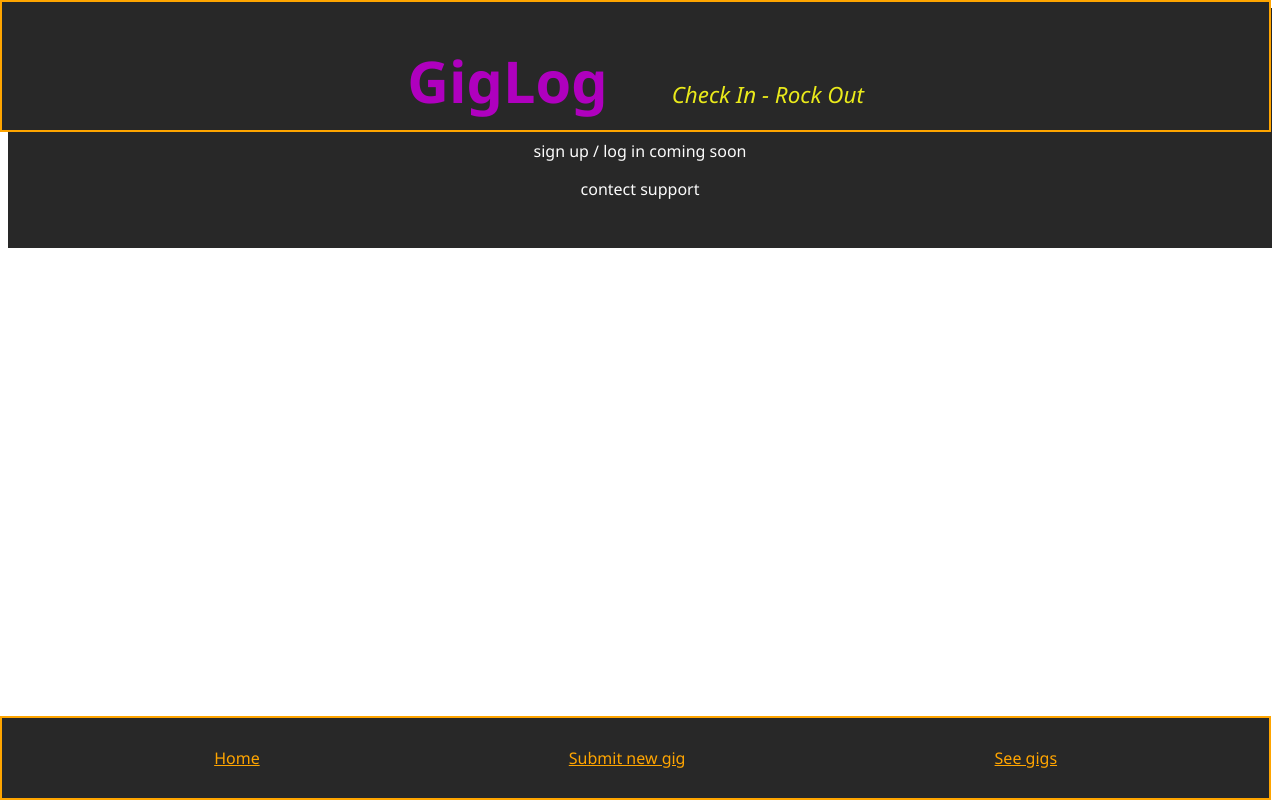
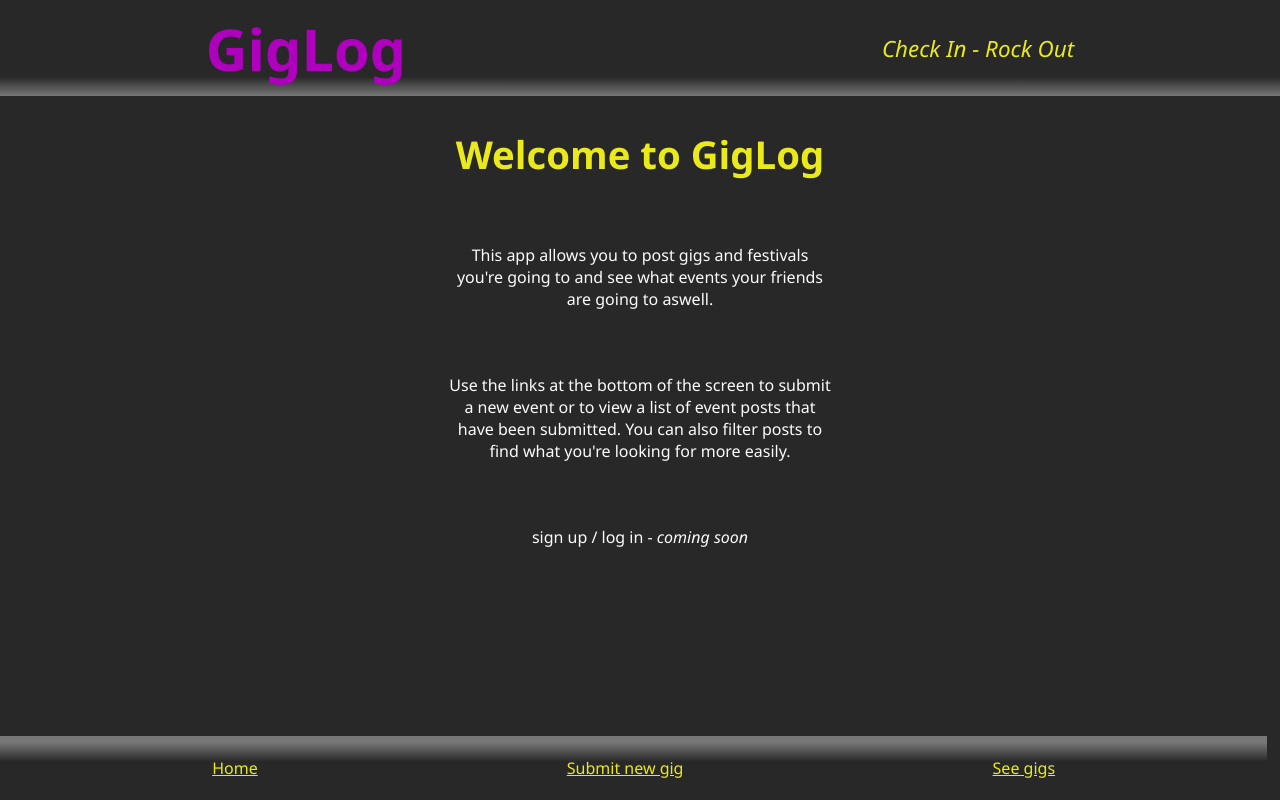
Before and after one commit to rlefevre6505-mh/assignment-week7, a React (Vite) app in the folder client/: page / in a window 1280 px wide. Built offline with nearby package versions, Linux system fonts and the light colour scheme.

Commit message:
chore: updated styling

```diff
--- a/client/src/App.css
+++ b/client/src/App.css
@@ -4,29 +4,36 @@
   margin: 0;
   padding: 2rem;
   text-align: center;
-  background-color: rgb(40, 40, 40);
+
   color: rgb(252, 252, 252);
   font-family: "Segoe UI", Tahoma, Verdana, sans-serif;
 }
 
+* {
+  margin: 0;
+  background-color: rgb(40, 40, 40);
+}
+
 header {
-  border: solid 2px orange;
-  height: 8rem;
-  width: 99vw;
+  /* border: solid 2px orange; */
+  height: 6rem;
+  width: 100vw;
   display: flex;
-  align-items: baseline;
-  justify-content: center;
+  align-items: center;
+  justify-content: space-around;
   gap: 4rem;
   align-self: center;
   position: fixed;
   top: 0;
   left: 0;
-  background-color: rgb(40, 40, 40);
+  /* background-color: rgb(40, 40, 40); */
+  background: linear-gradient(rgb(40, 40, 40) 80%, rgb(119, 119, 119));
 }
 
 h1 {
   font-size: 3.6rem;
   color: rgb(175, 0, 190);
+  background-color: rgba(0, 0, 0, 0);
 }
 
 h2 {
@@ -34,37 +41,111 @@ h2 {
   font-size: 1.4rem;
   font-weight: 400;
   font-style: oblique;
+  background-color: rgba(0, 0, 0, 0);
 }
 
-.form-div {
-  margin-top: 30vh;
+.main-div {
+  margin-top: 6rem;
 }
 
 h3 {
+  font-size: 2.4rem;
   color: rgba(255, 255, 26, 0.9);
+  background-color: rgba(0, 0, 0, 0);
 }
 
+/* HOME COMPONENT */
+.home-page {
+  p {
+    margin: auto;
+    margin-top: 4rem;
+    margin-bottom: 4rem;
+    max-width: 24rem;
+  }
+}
+
+/* POSTS COMPONENT */
 .posts-container {
   display: flex;
 }
 
 .event-container {
-  border: solid 1px darkslategray;
+  border: solid 2px rgb(175, 0, 190);
+  padding: 16px 0 16px 0;
   margin: 10px 0 10px 0;
 }
 
 .attendees-container {
-  border: 2px solid pink;
+  font-size: 0.8rem;
   display: flex;
   flex-wrap: wrap;
   gap: 1rem;
-
   justify-content: center;
 }
 
+.event-name {
+  font-size: 1.6rem;
+}
+
+.event-details {
+  display: flex;
+  flex-direction: row;
+  gap: 1.2rem;
+  justify-content: center;
+}
+
+/* .event-date {
+}
+.event-location {
+} */
+
+.whos-going {
+  margin-top: 2rem;
+}
+
+h4 {
+  margin-bottom: 0.4rem;
+  color: rgb(175, 0, 190);
+}
+
+.attendee {
+  margin: 0.2rem;
+}
+
+/* FORM COMPONENT */
+form {
+  display: flex;
+  flex-direction: column;
+  align-items: center;
+  gap: 0.4rem;
+  label {
+    margin-top: 1.2rem;
+  }
+  input {
+    background-color: whitesmoke;
+    max-width: 20rem;
+  }
+  button {
+    margin-top: 2rem;
+    max-width: 12rem;
+    height: 2rem;
+    color: whitesmoke;
+    padding: 8px 24px 8px 24px;
+    border-radius: 8px;
+  }
+  button:hover {
+    cursor: pointer;
+  }
+  /* button:active {
+    vertical-align: top;
+    padding-top: 8px;
+  } */
+}
+
+/* FOOTER */
 footer {
-  border: solid 2px orange;
-  height: 10vh;
+  /* border: solid 2px orange; */
+  height: 8vh;
   width: 99vw;
   display: flex;
   justify-content: center;
@@ -72,22 +153,36 @@ footer {
   position: fixed;
   bottom: 0;
   left: 0;
-  background-color: rgb(40, 40, 40);
+  background: linear-gradient(
+    rgb(119, 119, 119) 10%,
+    rgb(40, 40, 40) 40%,
+    rgb(40, 40, 40)
+  );
+  /* background-color: rgb(40, 40, 40); */
   nav {
     min-width: 90vw;
     display: flex;
     align-items: center;
     justify-content: space-around;
+    background-color: rgba(0, 0, 0, 0);
     a {
       flex-grow: 1;
-      color: orange;
+      color: rgba(255, 255, 26, 0.9);
+      background-color: rgba(0, 0, 0, 0);
     }
   }
 }
 
-/* @media (width > 600px) {
-  .posts-container {
-    display: flex;
-    flex-direction: row;
+@media (width < 500px) {
+  header {
+    gap: 0.8rem;
+
+    h1 {
+      font-size: 2.8rem;
+      margin-left: 8px;
+    }
+    h2 {
+      margin-right: 8px;
+    }
   }
-} */
+}
--- a/client/src/App.jsx
+++ b/client/src/App.jsx
@@ -5,6 +5,7 @@ import Footer from "./components/Footer";
 import Home from "./components/Home";
 import Form from "./components/Form";
 import Event from "./components/Event";
+import Posts from "./components/Posts";
 
 function App() {
   // use a good amount of components to build the app! use props as needed
@@ -13,10 +14,9 @@ function App() {
   return (
     <>
       <Header />
-
-      <Routes className="routes">
+      <Routes>
         <Route path="/" element={<Home />} />
-        <Route path="/event" element={<Event />} />
+        <Route path="/event" element={<Posts />} />
         <Route path="/form" element={<Form />} />
       </Routes>
       <Footer />
--- a/client/src/components/Event.jsx
+++ b/client/src/components/Event.jsx
@@ -3,7 +3,9 @@ import { useState, useEffect } from "react";
 export default function Event() {
   const [posts, setPosts] = useState([]);
   const [attendees, setAttendees] = useState([]);
+  const [count, setCount] = useState(0);
 
+  // fethc requests
   useEffect(() => {
     async function fetchData() {
       const response = await fetch(
@@ -13,7 +15,8 @@ export default function Event() {
       setPosts(data);
     }
     fetchData();
-  }, []);
+    console.log("fetched events");
+  }, [count]);
 
   useEffect(() => {
     async function fetchData() {
@@ -24,7 +27,21 @@ export default function Event() {
       setAttendees(data);
     }
     fetchData();
-  }, []);
+    console.log("fetched attendees");
+  }, [count]);
+
+  //database polling
+  useEffect(() => {
+    console.log("useTimer hook useEffect callback");
+    const interval = setInterval(() => {
+      setCount((currentCount) => currentCount + 1);
+      console.log(count);
+    }, 5000);
+    return () => {
+      console.log("useTimer hook useEffect cleanup");
+      clearInterval(interval);
+    };
+  });
 
   return (
     <>
@@ -33,21 +50,24 @@ export default function Event() {
         const monthString = post.event_date.toString().slice(5, 7);
         const dayString = post.event_date.toString().slice(8, 10);
         const dateString = `${dayString} - ${monthString} - ${yearString}`;
-        console.log(dayString, monthString, yearString);
         return (
           <>
-            <h3>Gigs</h3>
             <div className="event-container" key={`event_key${i}`}>
-              <p>{post.event_name}</p>
-              <p>{dateString}</p>
-              <p>{post.event_location}</p>
-              <div>
-                <p>Who's going?</p>
+              <p className="event-name">{post.event_name}</p>
+              <div className="event-details">
+                <p className="event-date">{dateString}</p>
+                <p className="event-location">{post.event_location}</p>
+              </div>
+              <div className="whos-going">
+                <h4>Who's going?</h4>
                 <div className="attendees-container">
                   {attendees.map((attendee, index) => {
                     if (attendee.event_id == post.id) {
                       return (
-                        <p key={`${attendee.id}goingto${index}`}>
+                        <p
+                          className="attendee"
+                          key={`${attendee.id}goingto${index}`}
+                        >
                           {attendee.person}
                         </p>
                       );
--- a/client/src/components/Form.jsx
+++ b/client/src/components/Form.jsx
@@ -20,6 +20,11 @@ export default function Form() {
       },
       body: JSON.stringify(formValues),
     });
+    setFormValues({
+      event_name: "",
+      event_date: "",
+      event_location: "",
+    });
   }
 
   function handleInputChange(e) {
@@ -27,32 +32,35 @@ export default function Form() {
   }
 
   return (
-    <div className="form-div">
+    <div className="form-div main-div">
       <h3>Post a gig</h3>
-      <form onSubmit={handleSubmit}>
-        <label htmlFor="event_name">Band/event name</label>
+      <form id="form" onSubmit={handleSubmit}>
+        <label htmlFor="event_name">Band/event name:</label>
         <input
           type="text"
           id="event_name"
           name="event_name"
+          required
           value={formValues.event_name}
           onChange={handleInputChange}
         />
 
-        <label htmlFor="event_date">Date</label>
+        <label htmlFor="event_date">Date:</label>
         <input
           type="date"
           id="event_date"
           name="event_date"
+          required
           value={formValues.event_date}
           onChange={handleInputChange}
         />
 
-        <label htmlFor="event_location">Location</label>
+        <label htmlFor="event_location">Location:</label>
         <input
           type="text"
           id="event_location"
           name="event_location"
+          required
           value={formValues.event_location}
           onChange={handleInputChange}
         />
--- a/client/src/components/Home.jsx
+++ b/client/src/components/Home.jsx
@@ -1,10 +1,21 @@
 export default function Home() {
   return (
-    <div>
-      <h3>Home</h3>
-      <p>a breif guide to the service</p>
-      <p>sign up / log in coming soon</p>
-      <p>contect support</p>
+    <div className="main-div home-page">
+      <h3>Welcome to GigLog</h3>
+      <p>
+        This app allows you to post gigs and festivals you're going to and see
+        what events your friends are going to aswell.
+      </p>
+
+      <p>
+        Use the links at the bottom of the screen to submit a new event or to
+        view a list of event posts that have been submitted. You can also filter
+        posts to find what you're looking for more easily.
+      </p>
+
+      <p>
+        sign up / log in - <i>coming soon</i>
+      </p>
     </div>
   );
 }
--- a/client/src/components/Posts.jsx
+++ b/client/src/components/Posts.jsx
@@ -2,11 +2,9 @@ import Event from "./Event";
 
 export default function Posts() {
   return (
-    <>
+    <div className="main-div">
       <h3>Gigs</h3>
-      <div className="posts-container">
-        <Event />
-      </div>
-    </>
+      <Event />
+    </div>
   );
 }
```
Also changed, not shown: client/src/tools/pollDB.js (deleted).
